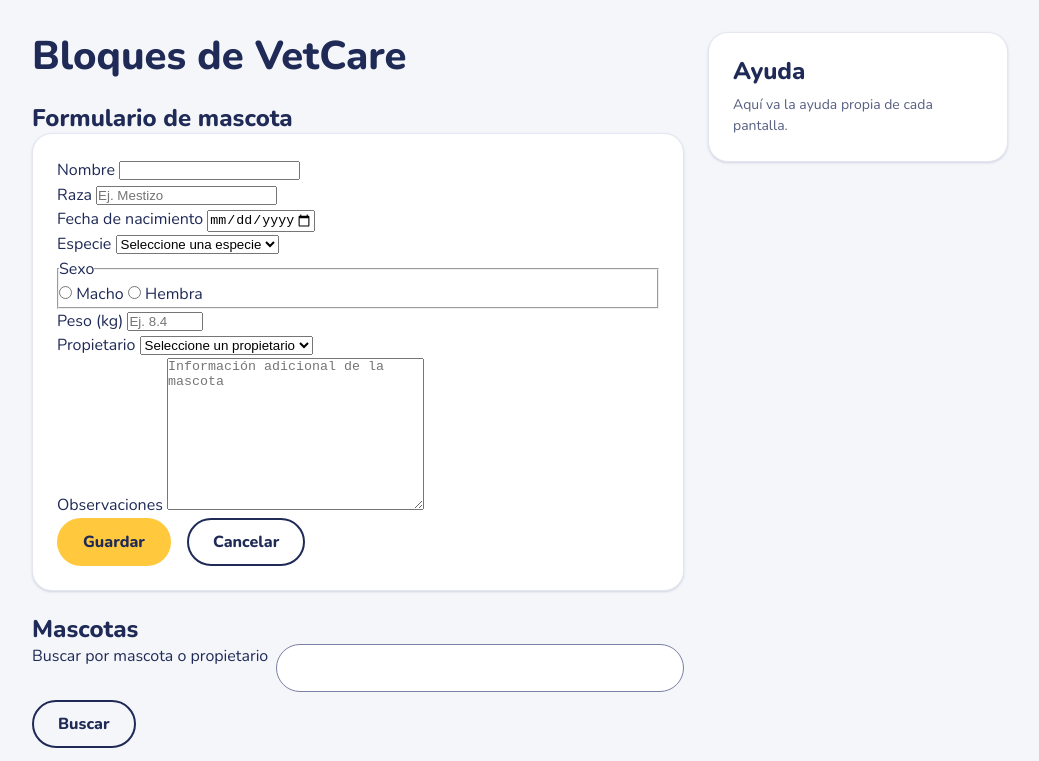
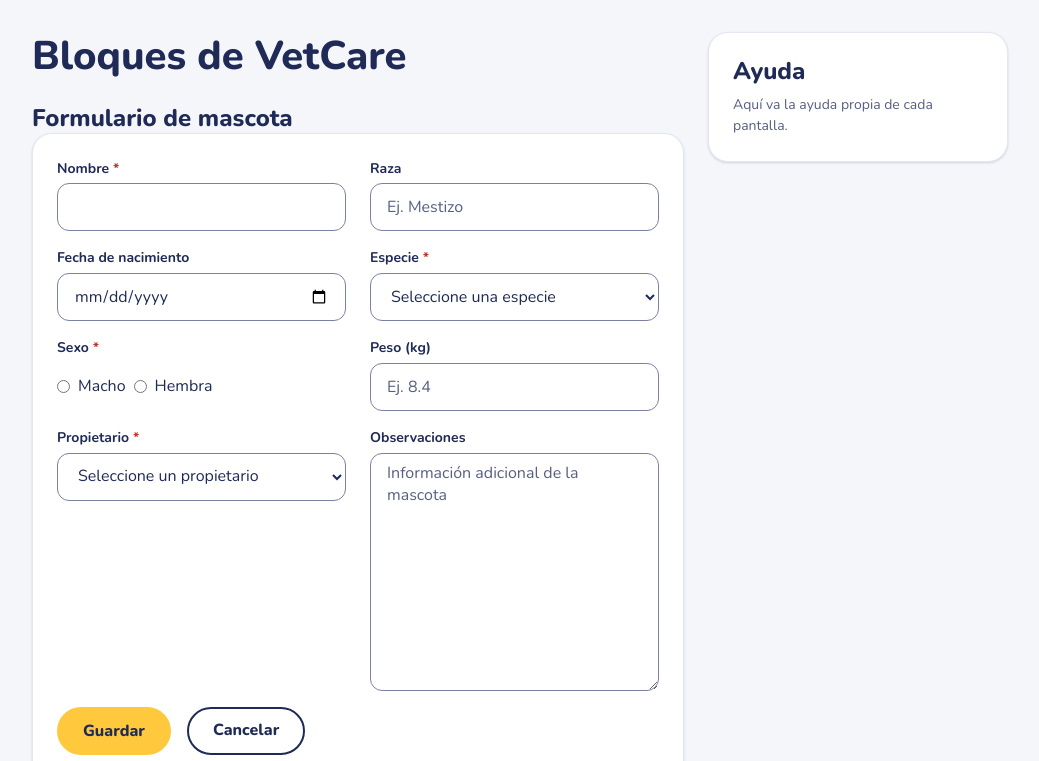
Before and after one commit to AplicacionesWebGR2SW2026BGR6/vetcare, a plain HTML site: page pages/bloques.html in a window 1280 px wide. Shown: the top 761 px of the page, without its empty margins (240-1279 px from the left). Drawn offline with nearby package versions, Linux system fonts and the light colour scheme.

Commit message:
feat: estilos de formularios (formularios.css)

```diff
--- a/css/formularios.css
+++ b/css/formularios.css
@@ -33,6 +33,25 @@
      Grupos de campos con su título (por ejemplo "Datos de la mascota").
 */
 
+.formulario {
+  display: grid;
+  grid-template-columns: repeat(auto-fit, minmax(min(15rem, 100%), 1fr));
+  gap: var(--espacio-3) var(--espacio-4);
+}
+
+.formulario h2,
+.formulario .botones {
+  grid-column: 1 / -1;
+}
+
+.formulario h2 {
+  margin-bottom: var(--espacio-1);
+  font-size: var(--fs-lg);
+}
+
+.formulario .botones .boton { flex: 1 1 auto; }
+
+
 
 /* ---------- Cada campo ----------
    .campo
@@ -58,7 +77,52 @@
      "10 dígitos, sin guiones".
 */
 
+.campo {
+  display: flex;
+  flex-direction: column;
+  gap: var(--espacio-1);
+}
 
+.campo-ancho {
+  grid-column: 1 / -1;
+}
+
+.campo input::placeholder,
+.campo textarea::placeholder {
+  color: var(--color-texto-suave);
+}
+
+
+.campo input:not([type="radio"], [type="checkbox"]),
+.campo select,
+.campo textarea {
+  min-height: var(--alto-control);
+  border: 1px solid var(--color-borde-control);
+  border-radius: var(--radios-md);
+  padding: 0 var(--espacio-3);
+  background-color: var(--color-superficie);
+  color: var(--color-texto);
+  font-family: inherit;
+  font-size: var(--fs-base);
+}
+
+.campo label {
+  font-weight: var(--peso-negrilla);
+  font-size: var(--fs-sm);
+}
+
+
+.campo textarea {
+  min-height: 6rem;
+  padding: var(--espacio-2) var(--espacio-3);
+  resize: vertical;
+}
+
+
+.ayuda-campo {
+  font-size: var(--fs-xs);
+  color: var(--color-texto-suave);
+}
 /* ---------- Grupos de opciones ----------
    .opciones
      El <fieldset> de radios o checkboxes (Sexo, Días de atención).
@@ -67,6 +131,30 @@
    .opciones input[type="radio"], .opciones input[type="checkbox"]
      Sin ancho completo ni alto de 48 px (si no, se estiran).
 */
+
+
+.opciones {
+  display: flex;
+  flex-wrap: wrap;
+  align-items: center;
+  gap: var(--espacio-2);
+  border: 0;
+}
+
+.opciones legend {
+  margin-bottom: var(--espacio-1);
+  font-size: var(--fs-sm);
+  font-weight: var(--peso-negrilla);
+}
+
+.opciones input[type="radio"] {
+  accent-color: var(--color-primario);
+}
+
+.campo .opciones label {
+  margin-right: var(--espacio-3);
+  font-weight: var(--peso-regular);
+}
 
 
 /* ---------- Estados de validación ----------
@@ -92,9 +180,52 @@
      para mostrar un asterisco con ::after.
 */
 
+.campo input:focus-visible,
+.campo select:focus-visible,
+.campo textarea:focus-visible {
+  border-color: var(--color-borde-foco);
+}
+
+.campo input:user-invalid,
+.campo select:user-invalid,
+.campo textarea:user-invalid {
+  border-color: var(--color-error);
+  background-color: var(--color-error-fondo);
+}
+
+/* :valid / :invalid: mientras se escribe, el borde dice si el dato ya cumple.
+   Con :not(:placeholder-shown) no se pinta de rojo un campo vacío al entrar. */
+.campo :is(input, select, textarea):focus-visible:valid {
+  border-color: var(--color-valido);
+}
+
+.campo :is(input, textarea):focus-visible:invalid:not(:placeholder-shown) {
+  border-color: var(--color-error);
+}
+
+/* :required: asterisco en la etiqueta de los campos obligatorios */
+.campo:has(> :required) > label::after,
+.opciones:has(:required) > legend::after {
+  content: " *";
+  color: var(--color-error);
+}
+
+.mensaje-error {
+  display: none;
+  color: var(--color-error);
+  font-size: var(--fs-sm);
+}
+
+.campo :user-invalid ~ .mensaje-error {
+  display: block;
+}
 
 /* ---------- Puntos de quiebre ----------
    @media (min-width: 768px)  { ... }
    @media (min-width: 1200px) { ... }
    Probablemente no hagan falta si las columnas usan auto-fit.
 */
+
+@media (min-width: 768px) {
+  .formulario .botones .boton { flex: 0 0 auto; }
+}
```
